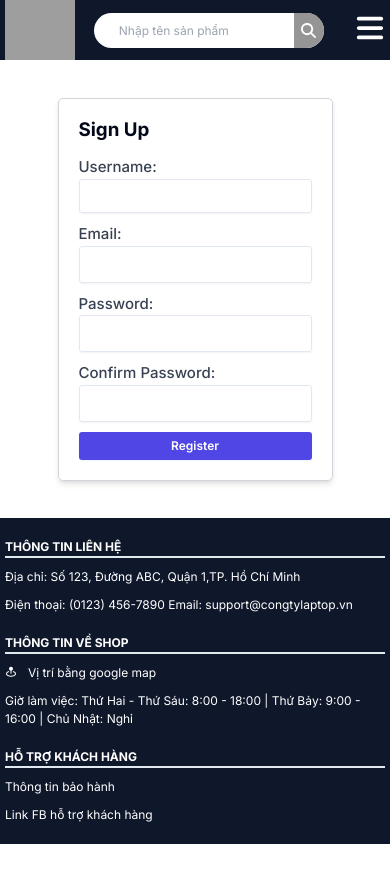
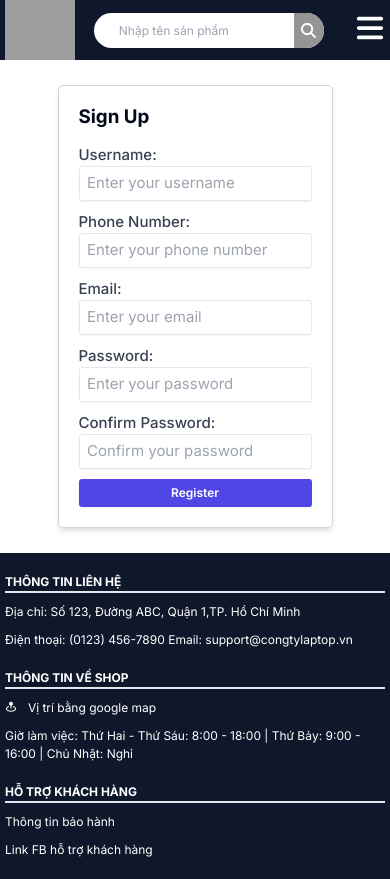
Before and after one commit to thephong2408/sanphamhe, a Next.js app in the folder fe/: page /signuppage in a window 390 px wide. Before the commit the page ends 844 px from the top, so only its background shows below. Built offline with nearby package versions, Linux system fonts and the light colour scheme; grey boxes are pictures that could not be loaded.

Commit message:
Add phone number field and validation logic to SignUp component

```diff
--- a/fe/src/app/(page)/signuppage/page.tsx
+++ b/fe/src/app/(page)/signuppage/page.tsx
@@ -6,6 +6,7 @@ interface SignUpFormData {
   email: string;
   password: string;
   confirmPassword: string;
+  phoneNumber: string;
 }
 
 const SignUp: React.FC = () => {
@@ -14,6 +15,7 @@ const SignUp: React.FC = () => {
     email: "",
     password: "",
     confirmPassword: "",
+    phoneNumber: "",
   });
 
   const [error, setError] = useState<string | null>(null);
@@ -36,16 +38,22 @@ const SignUp: React.FC = () => {
     if (formData.password !== formData.confirmPassword) {
       setError("Mật khẩu nhập lại không chính xác!");
       return;
+    } else if (formData.password.length < 6) {
+      setError("Mật khẩu phải có ít nhất 6 ký tự");
+      return;
+    } else if (formData.phoneNumber.length < 10) {
+      setError("Số điện thoại phải có ít nhất 10 ký tự");
+      return;
     }
 
     // Simulate API call
     setTimeout(() => {
-      setSuccess("Registration successful!");
+      setSuccess("Đăng ký thành công!");
     }, 1000);
   };
 
   return (
-    <div className="sm:max-w-[600px] sm:w-[600px] max-w-xl mx-auto  p-8 border border-gray-300 rounded-lg shadow-md mb-10">
+    <div className="sm:max-w-[600px] sm:w-[600px] max-w-xl mx-auto p-8 border border-gray-300 rounded-lg shadow-md mb-10">
       <h1 className="sm:text-4xl text-3xl font-bold mb-6">Sign Up</h1>
 
       {success && <p className="text-green-500 mb-4">{success}</p>}
@@ -53,7 +61,7 @@ const SignUp: React.FC = () => {
         <div className="mb-4">
           <label
             htmlFor="username"
-            className="block sm:text-[18px] text-[15px]  font-medium text-gray-700"
+            className="block sm:text-[18px] text-[15px] font-medium text-gray-700"
           >
             Username:
           </label>
@@ -64,15 +72,36 @@ const SignUp: React.FC = () => {
               name="username"
               value={formData.username}
               onChange={handleChange}
+              placeholder="Enter your username"
               required
-              className=" block w-full px-3 py-2 border border-gray-300  focus:outline-none focus:ring-indigo-500 focus:border-indigo-500 sm:sm:text-[18px] text-[15px] "
+              className="block w-full px-3 py-2 border border-gray-300 focus:outline-none focus:ring-indigo-500 focus:border-indigo-500 sm:text-[18px] text-[15px]"
+            />
+          </div>
+        </div>
+        <div className="mb-4">
+          <label
+            htmlFor="phoneNumber"
+            className="block sm:text-[18px] text-[15px] font-medium text-gray-700"
+          >
+            Phone Number:
+          </label>
+          <div className="border-[1px] rounded-md shadow-sm">
+            <input
+              type="text"
+              id="phoneNumber"
+              name="phoneNumber"
+              value={formData.phoneNumber}
+              onChange={handleChange}
+              placeholder="Enter your phone number"
+              required
+              className=" block w-full px-3 py-2 border border-gray-300 focus:outline-none focus:ring-indigo-500 focus:border-indigo-500 sm:text-[18px] text-[15px]"
             />
           </div>
         </div>
         <div className="mb-4">
           <label
             htmlFor="email"
-            className="block sm:text-[18px] text-[15px]  font-medium text-gray-700"
+            className="block sm:text-[18px] text-[15px] font-medium text-gray-700"
           >
             Email:
           </label>
@@ -83,15 +112,16 @@ const SignUp: React.FC = () => {
               name="email"
               value={formData.email}
               onChange={handleChange}
+              placeholder="Enter your email"
               required
-              className="mt-1 block w-full px-3 py-2 border border-gray-300  focus:outline-none focus:ring-indigo-500 focus:border-indigo-500 sm:sm:text-[18px] text-[15px] "
+              className=" block w-full px-3 py-2 border border-gray-300 focus:outline-none focus:ring-indigo-500 focus:border-indigo-500 sm:text-[18px] text-[15px]"
             />
           </div>
         </div>
         <div className="mb-4">
           <label
             htmlFor="password"
-            className="block sm:text-[18px] text-[15px]  font-medium text-gray-700"
+            className="block sm:text-[18px] text-[15px] font-medium text-gray-700"
           >
             Password:
           </label>
@@ -102,15 +132,16 @@ const SignUp: React.FC = () => {
               name="password"
               value={formData.password}
               onChange={handleChange}
+              placeholder="Enter your password"
               required
-              className="mt-1 block w-full px-3 py-2 border border-gray-300  focus:outline-none focus:ring-indigo-500 focus:border-indigo-500 sm:sm:text-[18px] text-[15px] "
+              className=" block w-full px-3 py-2 border border-gray-300 focus:outline-none focus:ring-indigo-500 focus:border-indigo-500 sm:text-[18px] text-[15px]"
             />
           </div>
         </div>
         <div className="mb-4">
           <label
             htmlFor="confirmPassword"
-            className="block sm:text-[18px] text-[15px]  font-medium text-gray-700"
+            className="block sm:text-[18px] text-[15px] font-medium text-gray-700"
           >
             Confirm Password:
           </label>
@@ -121,8 +152,9 @@ const SignUp: React.FC = () => {
               name="confirmPassword"
               value={formData.confirmPassword}
               onChange={handleChange}
+              placeholder="Confirm your password"
               required
-              className="mt-1 block w-full px-3 py-2  sm:sm:text-[18px] text-[15px] "
+              className=" block w-full px-3 py-2 border border-gray-300 focus:outline-none focus:ring-indigo-500 focus:border-indigo-500 sm:text-[18px] text-[15px]"
             />
           </div>
         </div>
```
